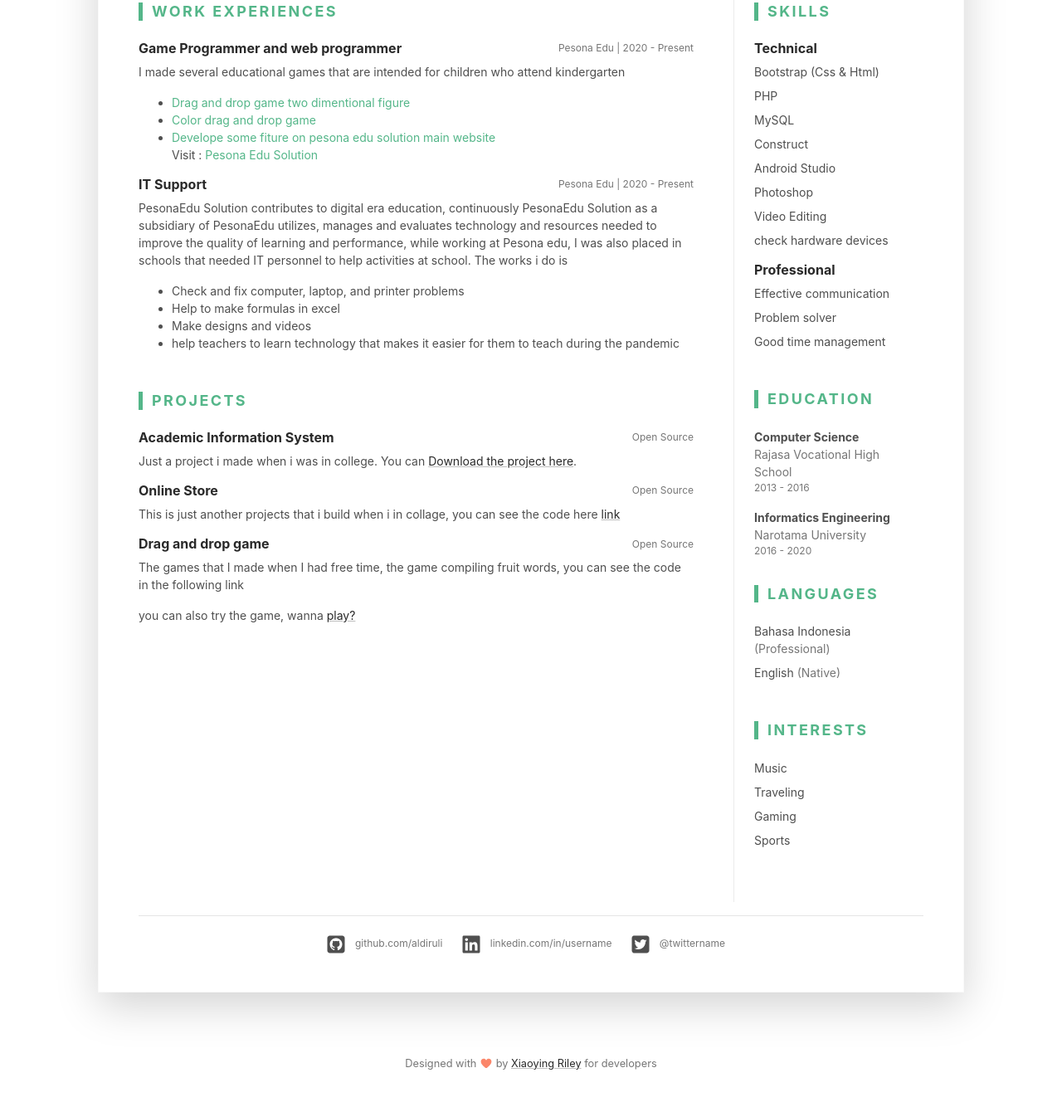
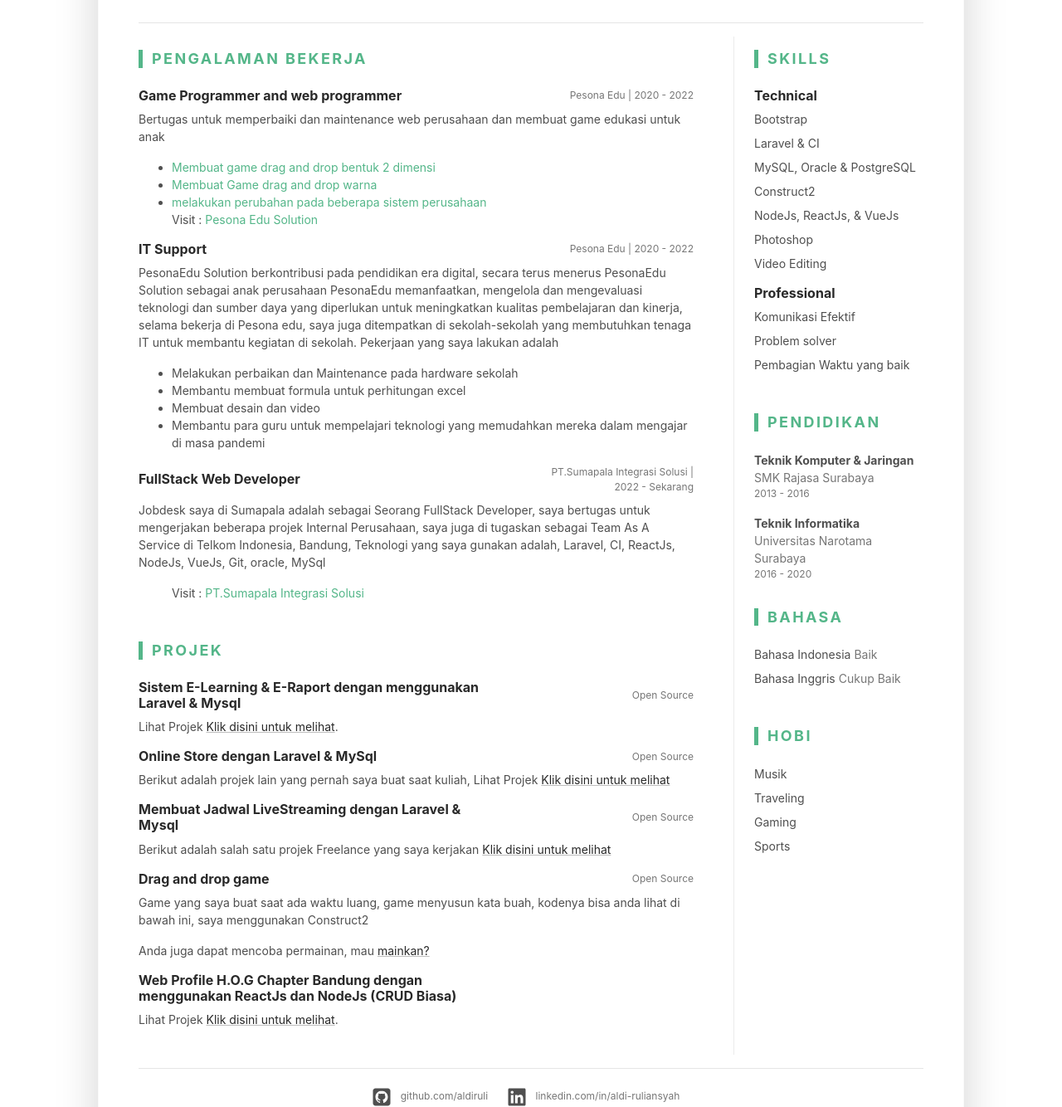
Before and after one commit to aldiruli/aldiruli.github.io, a plain HTML site: page index.html in a window 1280 px wide. Shown: the part 394-1728 px from the top of the page at 83% size. Drawn offline with Linux system fonts and the light colour scheme.

Commit message:
web profile

```diff
--- a/index.html
+++ b/index.html
@@ -33,14 +33,14 @@
 					<div class="row align-items-center">
 						<div class="resume-title col-12 col-md-6 col-lg-8 col-xl-9">
 							<h2 class="resume-name mb-0 text-uppercase">Aldi Ruliansyah</h2>
-							<div class="resume-tagline mb-3 mb-md-0">Programmer & IT Support</div>
+							<div class="resume-tagline mb-3 mb-md-0">FullStack Web Developer</div>
 						</div><!--//resume-title-->
 						<div class="resume-contact col-12 col-md-6 col-lg-4 col-xl-3">
 							<ul class="list-unstyled mb-0">
 								<li class="mb-2"><i class="fas fa-instagram fa-fw fa-lg mr-2 "></i><a class="resume-link" href="tel:#">aldi_ruliansyah</a></li>
 								<li class="mb-2"><i class="fas fa-envelope-square fa-fw fa-lg mr-2"></i><a class="resume-link" href="mailto:#">aldiruli1@gmail.com</a></li>
 								<li class="mb-2"><i class="fas fa-globe fa-fw fa-lg mr-2"></i><a class="resume-link" href="#">aldiruli.github.io</a></li>
-								<li class="mb-0"><i class="fas fa-map-marker-alt fa-fw fa-lg mr-2"></i>Surabaya</li>
+								<li class="mb-0"><i class="fas fa-map-marker-alt fa-fw fa-lg mr-2"></i>Bandung</li>
 							</ul>
 						</div><!--//resume-contact-->
 					</div><!--//row-->
@@ -51,7 +51,8 @@
 					<div class="media flex-column flex-md-row align-items-center">
 						<img class="resume-profile-image mb-3 mb-md-0 mr-md-5 ml-md-0 rounded mx-auto" src="assets/images/aldi.JPG" alt="image">
 						<div class="media-body text-left">
-							<p class="mb-0">Hello my name is Aldi Ruliansyah, i am a programmer and IT Support based in Surabaya, Indonesia. </p>
+							<p class="mb-0">Lulusan S1 Teknik Informatika, mempunyai kemampuan dalam bidang web developer dan game developer. pengalaman bekerja di Pesona Edu Solution sebagai game developer dengan menggunakan Contruct2 dan Unity untuk membuat game edukasi sederhana, dan melakukan pengembangan website perusahaan saya bekerja selama 1.8 Tahun. pengalaman kedua sebagai FullStack Developer di Sumapala Integrasi Solusi, selama di Sumapala saya mengerjakan beberapa Projek baik itu CI, Laravel, ReactJS, VueJs, Selama di Sumapala saya juga ditugaskan sebagai Team As A Service untuk tenaga penunjang di Telkom Indonesia, Bandung, Teknologi yang digunakan NodeJs, VueJs, Oracle, PostgreSQL, & GIT.
+							</p>
 						</div><!--//media-body-->
 					</div>
 				</div><!--//resume-intro-->
@@ -60,19 +61,19 @@
 					<div class="row">
 						<div class="resume-main col-12 col-lg-8 col-xl-9 pr-0 pr-lg-5">
 							<section class="work-section py-3">
-								<h3 class="text-uppercase resume-section-heading mb-4">Work Experiences</h3>
+								<h3 class="text-uppercase resume-section-heading mb-4">Pengalaman Bekerja</h3>
 								<div class="item mb-3">
 									<div class="item-heading row align-items-center mb-2">
 										<h4 class="item-title col-12 col-md-6 col-lg-8 mb-2 mb-md-0">Game Programmer and web programmer</h4>
-										<div class="item-meta col-12 col-md-6 col-lg-4 text-muted text-left text-md-right">Pesona Edu | 2020 - Present</div>
+										<div class="item-meta col-12 col-md-6 col-lg-4 text-muted text-left text-md-right">Pesona Edu | 2020 - 2022</div>
 
 									</div>
 									<div class="item-content">
-										<p>I made several educational games that are intended for children who attend kindergarten</p>
+										<p>Bertugas untuk memperbaiki dan maintenance web perusahaan dan membuat game edukasi untuk anak</p>
 										<ul class="resume-list">
-											<li> <a href="">Drag and drop game two dimentional figure</a> </li>
-											<li> <a href="#">Color drag and drop game </a> </li>
-											<li> <a href="https://pesonaedusolution.com/">Develope some fiture on pesona edu solution main website </a> </li>
+											<li> <a href="">Membuat game drag and drop bentuk 2 dimensi</a> </li>
+											<li> <a href="#">Membuat Game drag and drop warna </a> </li>
+											<li> <a href="https://pesonaedusolution.com/">melakukan perubahan pada beberapa sistem perusahaan </a> </li>
 											Visit : <a href="https://pesonaedusolution.com/"> Pesona Edu Solution </a>
 										</ul>
 									</div>
@@ -80,43 +81,62 @@
 								<div class="item mb-3">
 									<div class="item-heading row align-items-center mb-2">
 										<h4 class="item-title col-12 col-md-6 col-lg-8 mb-2 mb-md-0">IT Support</h4>
-										<div class="item-meta col-12 col-md-6 col-lg-4 text-muted text-left text-md-right">Pesona Edu | 2020 - Present</div>
+										<div class="item-meta col-12 col-md-6 col-lg-4 text-muted text-left text-md-right">Pesona Edu | 2020 - 2022</div>
 
 									</div>
 									<div class="item-content">
-										<p>PesonaEdu Solution contributes to digital era education, continuously PesonaEdu Solution as a subsidiary of PesonaEdu utilizes, manages and evaluates technology and resources needed to improve the quality of learning and performance, while working at Pesona edu, I was also placed in schools that needed IT personnel to help activities at school. The works i do is</p>
+										<p>PesonaEdu Solution berkontribusi pada pendidikan era digital, secara terus menerus PesonaEdu Solution sebagai anak perusahaan PesonaEdu memanfaatkan, mengelola dan mengevaluasi teknologi dan sumber daya yang diperlukan untuk meningkatkan kualitas pembelajaran dan kinerja, selama bekerja di Pesona edu, saya juga ditempatkan di sekolah-sekolah yang membutuhkan tenaga IT untuk membantu kegiatan di sekolah. Pekerjaan yang saya lakukan adalah</p>
 										<ul class="resume-list">
-											<li>Check and fix computer, laptop, and printer problems</li>
-											<li>Help to make formulas in excel</li>
-											<li>Make designs and videos</li>
-											<li>help teachers to learn technology that makes it easier for them to teach during the pandemic</li>
+											<li>Melakukan perbaikan dan Maintenance pada hardware sekolah </li>
+											<li>Membantu membuat formula untuk perhitungan excel</li>
+											<li>Membuat desain dan video</li>
+											<li>Membantu para guru untuk mempelajari teknologi yang memudahkan mereka dalam mengajar di masa pandemi</li>
 										</ul>
 									</div>
+									<div class="item mb-3">
+										<div class="item-heading row align-items-center mb-2">
+											<h4 class="item-title col-12 col-md-6 col-lg-8 mb-2 mb-md-0">FullStack Web Developer</h4>
+											<div class="item-meta col-12 col-md-6 col-lg-4 text-muted text-left text-md-right">PT.Sumapala Integrasi Solusi | 2022 - Sekarang</div>
 
+										</div>
+										<div class="item-content">
+											<p>Jobdesk saya di Sumapala adalah sebagai Seorang FullStack Developer, saya bertugas untuk mengerjakan beberapa projek Internal Perusahaan, saya juga di tugaskan sebagai Team As A Service di Telkom Indonesia, Bandung, Teknologi yang saya gunakan adalah, Laravel, CI, ReactJs, NodeJs, VueJs, Git, oracle, MySql</p>
+											<ul class="resume-list">
+												Visit : <a href="https://www.sumapala.co.id/"> PT.Sumapala Integrasi Solusi </a>
+											</ul>
+										</div>
 							</section><!--//work-section-->
 
 							<section class="project-section py-3">
-								<h3 class="text-uppercase resume-section-heading mb-4">Projects</h3>
+								<h3 class="text-uppercase resume-section-heading mb-4">Projek</h3>
 								<div class="item mb-3">
 									<div class="item-heading row align-items-center mb-2">
-										<h4 class="item-title col-12 col-md-6 col-lg-8 mb-2 mb-md-0">Academic Information System</h4>
+										<h4 class="item-title col-12 col-md-6 col-lg-8 mb-2 mb-md-0">Sistem E-Learning & E-Raport dengan menggunakan Laravel & Mysql</h4>
 										<div class="item-meta col-12 col-md-6 col-lg-4 text-muted text-left text-md-right">Open Source</div>
 
 									</div>
 									<div class="item-content">
-										<p>Just a project i made when i was in college. You can <a href="https://github.com/aldiruli/CRUD-PHP" class="theme-link">Download the project here</a>.</p>
-
-
+										<p> Lihat Projek <a href="https://github.com/saniswandika/asep_ujian_sekolah" class="theme-link">Klik disini untuk melihat</a>.</p>
 									</div>
 								</div><!--//item-->
 								<div class="item">
 									<div class="item-heading row align-items-center mb-2">
-										<h4 class="item-title col-12 col-md-6 col-lg-8 mb-2 mb-md-0">Online Store</h4>
+										<h4 class="item-title col-12 col-md-6 col-lg-8 mb-2 mb-md-0">Online Store dengan Laravel & MySql</h4>
 										<div class="item-meta col-12 col-md-6 col-lg-4 text-muted text-left text-md-right">Open Source</div>
 
 									</div>
 									<div class="item-content">
-										<p>This is just another projects that i build when i in collage, you can see the code here <a href="https://github.com/aldiruli/Project-Manajemen" class="theme-link">link</a> </p>
+										<p>Berikut adalah projek lain yang pernah saya buat saat kuliah, Lihat Projek <a href="https://github.com/aldiruli/Project-Manajemen" class="theme-link">Klik disini untuk melihat</a> </p>
+									</div>
+								</div><!--//item-->
+								<div class="item">
+									<div class="item-heading row align-items-center mb-2">
+										<h4 class="item-title col-12 col-md-6 col-lg-8 mb-2 mb-md-0">Membuat Jadwal LiveStreaming dengan Laravel & Mysql</h4>
+										<div class="item-meta col-12 col-md-6 col-lg-4 text-muted text-left text-md-right">Open Source</div>
+
+									</div>
+									<div class="item-content">
+										<p>Berikut adalah salah satu projek Freelance yang saya kerjakan <a href="https://github.com/aldiruli/Project-Manajemen" class="theme-link">Klik disini untuk melihat</a> </p>
 									</div>
 								</div><!--//item-->
 								<div class="item">
@@ -126,9 +146,19 @@
 
 									</div>
 									<div class="item-content">
-										<p> The games that I made when I had free time, the game compiling fruit words, you can see the code in the following <a href="https://github.com/aldiruli/susunkata.github.io" class="theme-link"></a> link </p>
-										<p> you can also try the game, wanna <a href="https://aldiruli.github.io/susunkata.github.io/" class="theme-link">play?</a> </p>
+										<p> Game yang saya buat saat ada waktu luang, game menyusun kata buah, kodenya bisa anda lihat di bawah ini, saya menggunakan Construct2
+										<p> Anda juga dapat mencoba permainan, mau <a href="https://aldiruli.github.io/susunkata.github.io/" class="theme-link">mainkan?</a> </p>
 
+									</div>
+								</div><!--//item-->
+								<div class="item">
+									<div class="item-heading row align-items-center mb-2">
+										<h4 class="item-title col-12 col-md-6 col-lg-8 mb-2 mb-md-0">Web Profile H.O.G Chapter Bandung dengan menggunakan ReactJs dan NodeJs (CRUD Biasa)</h4>
+										<!-- <div class="item-meta col-12 col-md-6 col-lg-4 text-muted text-left text-md-right">Open Source</div> -->
+
+									</div>
+									<div class="item-content">
+										<p> Lihat Projek <a href="https://hog-siliwangi.or.id/" class="theme-link">Klik disini untuk melihat</a>.</p>
 									</div>
 								</div><!--//item-->
 							</section><!--//project-section-->
@@ -139,50 +169,49 @@
 								<div class="item">
 									<h4 class="item-title">Technical</h4>
 									<ul class="list-unstyled resume-skills-list">
-										<li class="mb-2">Bootstrap (Css & Html)</li>
-										<li class="mb-2">PHP<li>
-											<li class="mb-2">MySQL</li>
-											<li class="mb-2">Construct</li>
-											<li class="mb-2">Android Studio</li>
+										<li class="mb-2">Bootstrap</li>
+										<li class="mb-2">Laravel & CI<li>
+											<li class="mb-2">MySQL, Oracle & PostgreSQL</li>
+											<li class="mb-2">Construct2</li>
+											<li class="mb-2">NodeJs, ReactJs, & VueJs</li>
 											<li class="mb-2">Photoshop</li>
 											<li class="mb-2">Video Editing</li>
-											<li class="mb-2">check hardware devices</li>
 										</ul>
 									</div><!--//item-->
 									<div class="item">
 										<h4 class="item-title">Professional</h4>
 										<ul class="list-unstyled resume-skills-list">
-											<li class="mb-2">Effective communication</li>
+											<li class="mb-2">Komunikasi Efektif</li>
 												<li class="mb-2">Problem solver</li>
-												<li>Good time management</li>
+												<li>Pembagian Waktu yang baik</li>
 											</ul>
 										</div><!--//item-->
 									</section><!--//skills-section-->
 									<section class="education-section py-3">
-										<h3 class="text-uppercase resume-section-heading mb-4">Education</h3>
+										<h3 class="text-uppercase resume-section-heading mb-4">Pendidikan</h3>
 										<ul class="list-unstyled resume-education-list">
 											<li class="mb-3">
-												<div class="resume-degree font-weight-bold">Computer Science</div>
-												<div class="resume-degree-org text-muted">Rajasa Vocational High School</div>
+												<div class="resume-degree font-weight-bold">Teknik Komputer & Jaringan</div>
+												<div class="resume-degree-org text-muted">SMK Rajasa Surabaya</div>
 												<div class="resume-degree-time text-muted">2013 - 2016</div>
 											</li>
 											<li>
-												<div class="resume-degree font-weight-bold">Informatics Engineering</div>
-												<div class="resume-degree-org text-muted">Narotama University</div>
+												<div class="resume-degree font-weight-bold">Teknik Informatika</div>
+												<div class="resume-degree-org text-muted">Universitas Narotama Surabaya</div>
 												<div class="resume-degree-time text-muted">2016 - 2020</div>
 											</li>
 										</ul>
 									<section class="skills-section py-3">
-										<h3 class="text-uppercase resume-section-heading mb-4">Languages</h3>
+										<h3 class="text-uppercase resume-section-heading mb-4">Bahasa</h3>
 										<ul class="list-unstyled resume-lang-list">
-											<li class="mb-2">Bahasa Indonesia <span class="text-muted">(Professional)</span></li>
-											<li>English <span class="text-muted">(Native)</span></li>
+											<li class="mb-2">Bahasa Indonesia <span class="text-muted">Baik</span></li>
+											<li>Bahasa Inggris <span class="text-muted">Cukup Baik</span></li>
 										</ul>
 									</section><!--//certificates-section-->
 									<section class="skills-section py-3">
-										<h3 class="text-uppercase resume-section-heading mb-4">Interests</h3>
+										<h3 class="text-uppercase resume-section-heading mb-4">Hobi</h3>
 										<ul class="list-unstyled resume-interests-list mb-0">
-											<li class="mb-2">Music</li>
+											<li class="mb-2">Musik</li>
 											<li class="mb-2">Traveling</li>
 											<li class="mb-2">Gaming</li>
 											<li class="mb-2">Sports</li>
@@ -196,8 +225,8 @@
 						<div class="resume-footer text-center">
 							<ul class="resume-social-list list-inline mx-auto mb-0 d-inline-block text-muted">
 								<li class="list-inline-item mb-lg-0 mr-3"><a class="resume-link" href="https://github.com/aldiruli"><i class="fab fa-github-square fa-2x mr-2" data-fa-transform="down-4"></i><span class="d-none d-lg-inline-block text-muted">github.com/aldiruli</span></a></li>
-								<li class="list-inline-item mb-lg-0 mr-3"><a class="resume-link" href="#"><i class="fab fa-linkedin fa-2x mr-2" data-fa-transform="down-4"></i><span class="d-none d-lg-inline-block text-muted">linkedin.com/in/username</span></a></li>
-								<li class="list-inline-item mb-lg-0 mr-lg-3"><a class="resume-link" href="#"><i class="fab fa-twitter-square fa-2x mr-2" data-fa-transform="down-4"></i><span class="d-none d-lg-inline-block text-muted">@twittername</span></a></li>
+								<li class="list-inline-item mb-lg-0 mr-3"><a class="resume-link" href="https://www.linkedin.com/in/aldi-ruliansyah-b9a6091b9/"><i class="fab fa-linkedin fa-2x mr-2" data-fa-transform="down-4"></i><span class="d-none d-lg-inline-block text-muted">linkedin.com/in/aldi-ruliansyah</span></a></li>
+								<!-- <li class="list-inline-item mb-lg-0 mr-lg-3"><a class="resume-link" href="#"><i class="fab fa-twitter-square fa-2x mr-2" data-fa-transform="down-4"></i><span class="d-none d-lg-inline-block text-muted">@twittername</span></a></li> -->
 							</ul>
 						</div><!--//resume-footer-->
 					</article>
```
